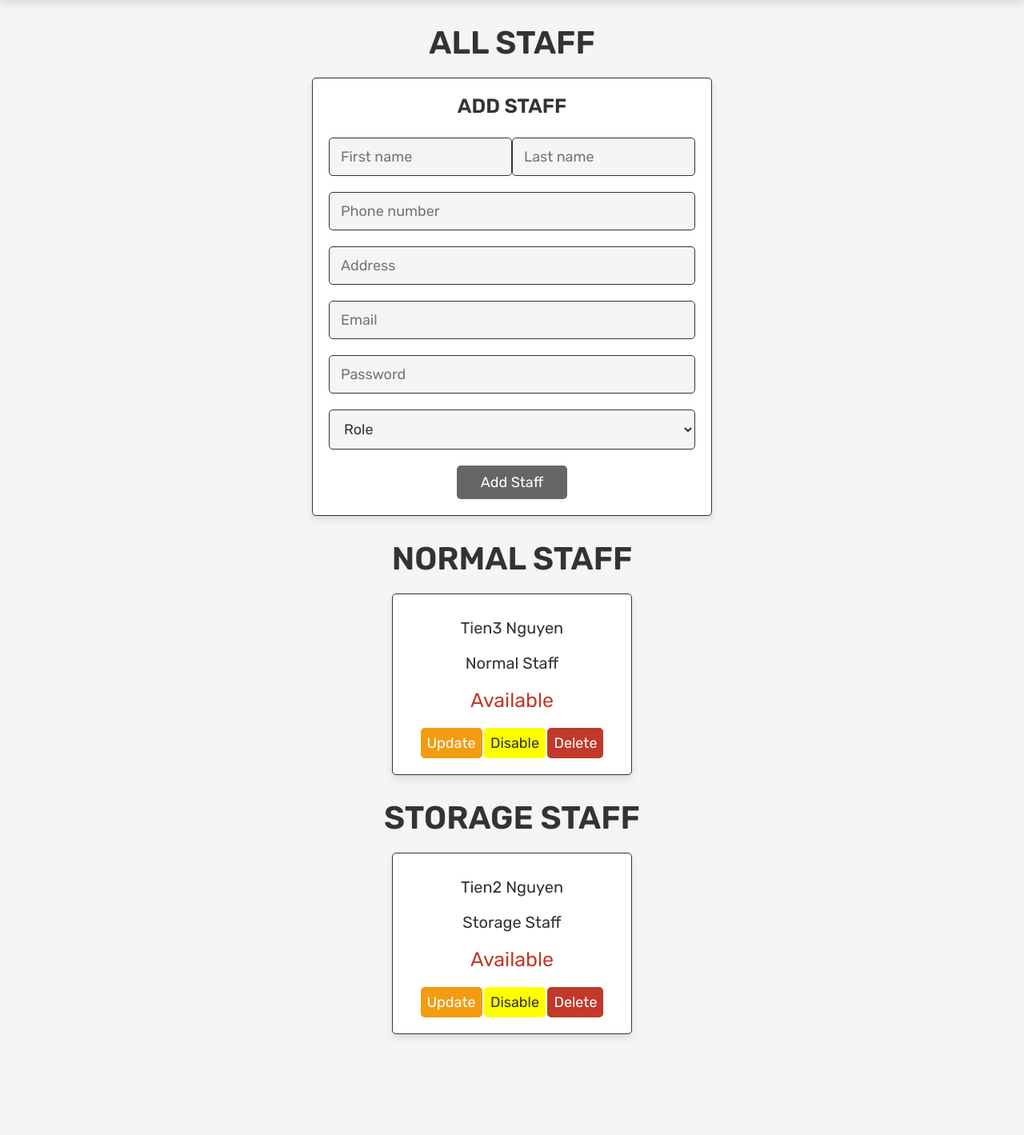
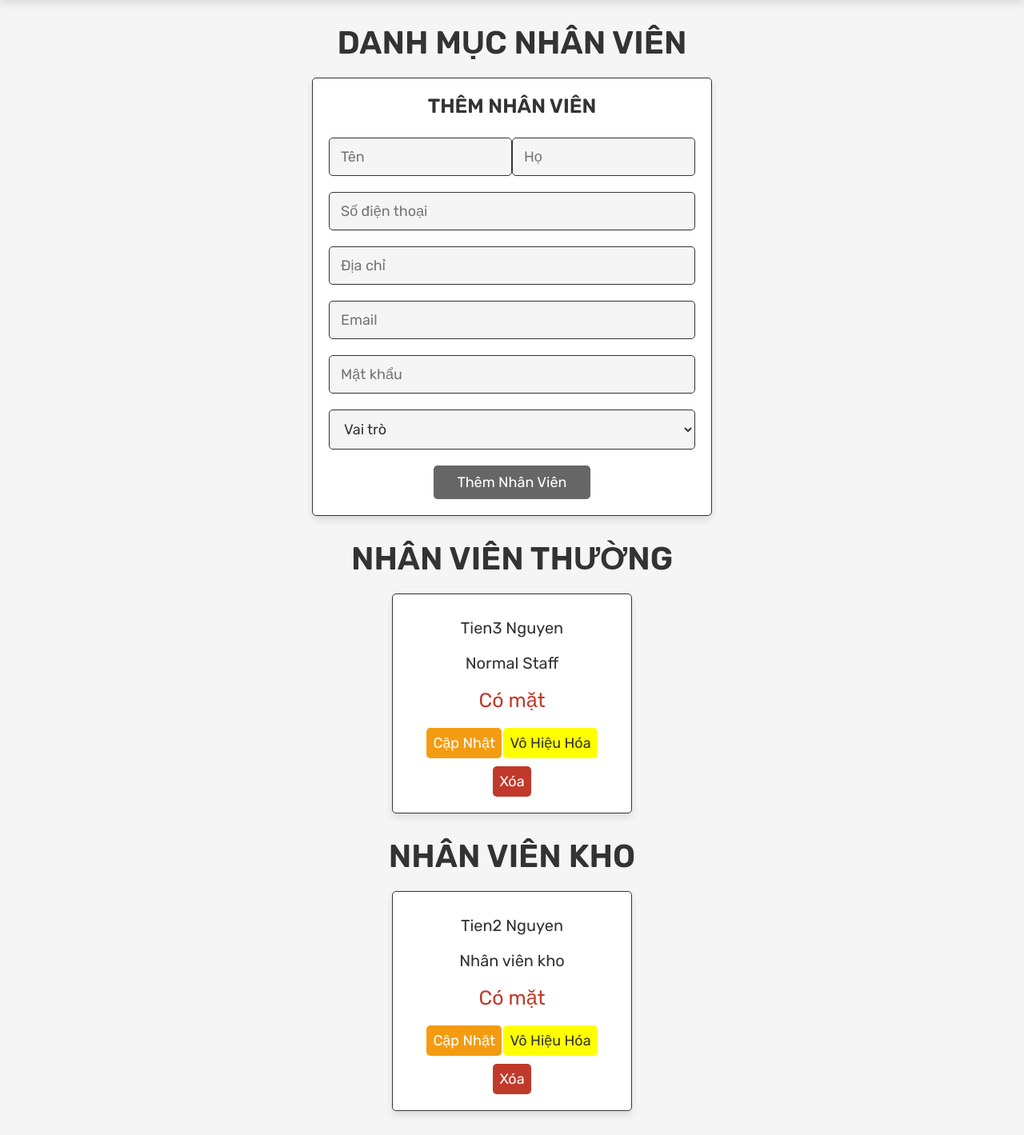
Before and after one commit to Nguyen-Kim-Tien/Web222, a PHP site: page /admin_staff.php in a window 1280 px wide. Shown: the part 69-1488 px from the top of the page at 80% size. Before the commit the page ends 1367 px from the top, so only its background shows below. Run offline with PHP 8.4, Linux system fonts and the light colour scheme; a user stored in the database is signed in; data comes from the database, SQL or seed files in the repository.

Commit message:
update tieng viet dashboard

```diff
--- a/admin_staff.php
+++ b/admin_staff.php
@@ -166,25 +166,25 @@ if(isset($_POST['update_staff'])){
 
 <section class="add-products">
 
-   <h1 class="title">All staff</h1>
+   <h1 class="title">Danh mục nhân viên</h1>
 
    <form action="" method="post" enctype="multipart/form-data">
-      <h3>add staff</h3>
-      <input style="width: 50%; float: left;" type="text" name="FName" class="box" placeholder="First name" required>
-      <input style="width: 50%; float: left;" type="text" name="LName" class="box" placeholder="Last name" required>
-      <input type="text" name="TelephoneNum" class="box" placeholder="Phone number" required>
-      <input type="text" name="Address" class="box" placeholder="Address" required>
+      <h3>thêm nhân viên</h3>
+      <input style="width: 50%; float: left;" type="text" name="FName" class="box" placeholder="Tên" required>
+      <input style="width: 50%; float: left;" type="text" name="LName" class="box" placeholder="Họ" required>
+      <input type="text" name="TelephoneNum" class="box" placeholder="Số điện thoại" required>
+      <input type="text" name="Address" class="box" placeholder="Địa chỉ" required>
 
       <input type="text" name="Email" class="box" placeholder="Email" required>
-      <input type="password" name="Password" class="box" placeholder="Password" required>
+      <input type="password" name="Password" class="box" placeholder="Mật khẩu" required>
 
       <select name="Role" class="box">
-      <option value="" selected disabled hidden>Role</option>
-         <option value="nhanvienthuong">Normal Staff</option>
-         <option value="nhanvienkho">Storage Staff</option>
+      <option value="" selected disabled hidden>Vai trò</option>
+         <option value="nhanvienthuong">Nhân viên bình thường</option>
+         <option value="nhanvienkho">Nhân viên kho</option>
       </select>
 
-      <input type="submit" value="add staff" name="add_staff" class="btn">
+      <input type="submit" value="thêm nhân viên" name="add_staff" class="btn">
    </form>
 
 </section>
@@ -192,7 +192,7 @@ if(isset($_POST['update_staff'])){
 <!-- product CRUD section ends -->
 
 <!-- show products  -->
-<h2 class="title">Normal Staff</h2>
+<h2 class="title">Nhân viên thường</h2>
 <section class="show-products">
 
    <div class="box-container">
@@ -209,24 +209,24 @@ if(isset($_POST['update_staff'])){
          <div class="price">
             <?php
             if($fetch_staff['Deleted']=='0') {
-                echo 'Available';
+                echo 'Có mặt';
             }
             else {
-                echo 'Disabled';
+                echo 'Vô hiệu hóa';
             }
             ?>
 
          </div>
-         <a href="admin_staff.php?update=<?php echo $fetch_staff['Account_ID']; ?>" class="option-btn">update</a>
+         <a href="admin_staff.php?update=<?php echo $fetch_staff['Account_ID']; ?>" class="option-btn">cập nhật</a>
          <a href="admin_staff.php?disable=<?php echo $fetch_staff['Account_ID']; ?>" class="disable-btn"><?php
          if($fetch_staff['Deleted']==1) {
-            echo "enable";
+            echo "cho phép";
          }
          else {
-            echo "disable";
+            echo "vô hiệu hóa";
          }
           ?></a>
-         <a href="admin_staff.php?delete=<?php echo $fetch_staff['Account_ID']; ?>" class="delete-btn" onclick="return confirm('delete this employee?');">delete</a>
+         <a href="admin_staff.php?delete=<?php echo $fetch_staff['Account_ID']; ?>" class="delete-btn" onclick="return confirm('delete this employee?');">xóa</a>
       </div>
       <?php
          }
@@ -237,7 +237,7 @@ if(isset($_POST['update_staff'])){
    </div>
 
 </section>
-<h2 class="title">Storage Staff</h2>
+<h2 class="title">Nhân viên kho</h2>
 <section class="show-products">
 
    <div class="box-container">
@@ -250,28 +250,28 @@ if(isset($_POST['update_staff'])){
       ?>
       <div class="box">
          <div class="name"><?php echo $fetch_staff['FName']. " ".$fetch_staff['LName']; ?></div>
-         <div class="name">Storage Staff</div>
+         <div class="name">Nhân viên kho</div>
          <div class="price">
             <?php
             if($fetch_staff['Deleted']=='0') {
-                echo 'Available';
+                echo 'Có mặt';
             }
             else {
-                echo 'Disabled';
+                echo 'Vô hiệu hóa';
             }
             ?>
 
          </div>
-         <a href="admin_staff.php?update=<?php echo $fetch_staff['Account_ID']; ?>" class="option-btn">update</a>
+         <a href="admin_staff.php?update=<?php echo $fetch_staff['Account_ID']; ?>" class="option-btn">Cập nhật</a>
          <a href="admin_staff.php?disable=<?php echo $fetch_staff['Account_ID']; ?>" class="disable-btn"><?php
          if($fetch_staff['Deleted']==1) {
-            echo "enable";
+            echo "cho phép";
          }
          else {
-            echo "disable";
+            echo "vô hiệu hóa";
          }
           ?></a>
-         <a href="admin_staff.php?delete=<?php echo $fetch_staff['Account_ID']; ?>" class="delete-btn" onclick="return confirm('delete this product?');">delete</a>
+         <a href="admin_staff.php?delete=<?php echo $fetch_staff['Account_ID']; ?>" class="delete-btn" onclick="return confirm('delete this product?');">xóa</a>
       </div>
       <?php
          }
--- a/config.php
+++ b/config.php
@@ -1,5 +1,5 @@
 <?php
-$conn = mysqli_connect('localhost','root','Nguyenkimtien1','shop_db') or die('connection failed');
+$conn = mysqli_connect('localhost','root','111202','shop_db') or die('connection failed');
 $image_foldr = 'uploaded_img/';
 $default_img = '201818.png';
 ?>
```
Also changed, not shown: admin_company.php (+7 -7 lines), admin_news.php (+7 -7 lines), admin_orders.php (+17 -17 lines), admin_products.php (+7 -7 lines), admin_products_book.php (+14 -14 lines), admin_products_magazine.php (+12 -12 lines), admin_users.php (+9 -9 lines).
